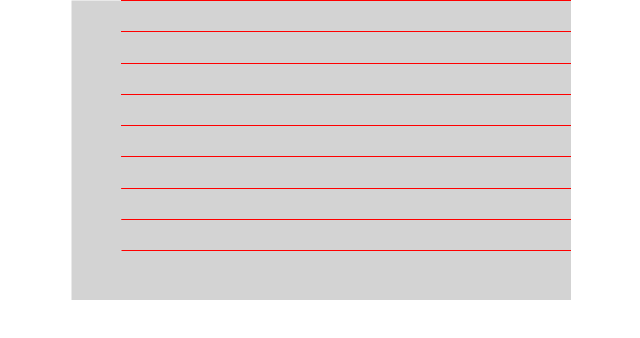
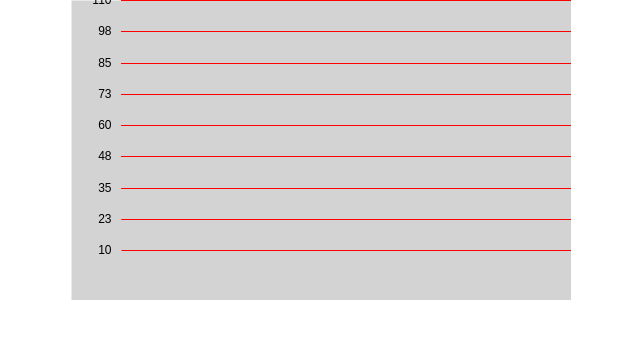
Before and after one commit to t4sk/react-canvas-time-series, a React (Create React App) app: page / in a window 1280 px wide. Shown: the top 338 px of the page, without its empty margins (319-959 px from the left). Built offline with nearby package versions, Linux system fonts and the light colour scheme.

Commit message:
remove linear

```diff
--- a/src/candlestick/background.js
+++ b/src/candlestick/background.js
@@ -1,4 +1,4 @@
-import {round, linearTransformer} from '../common/util'
+import {round, linear} from '../common/util'
 
 function drawHorizontalLines(ctx, props) {
   const {
@@ -10,7 +10,7 @@ function drawHorizontalLines(ctx, props) {
   const width = ctx.canvas.width - props.background.yAxisPaddRight
   const height = ctx.canvas.height - volumeBarChart.height - props.background.xAxisPaddBottom
   const interval = height / props.background.numHorizontalIntervals
-  const toY = linearTransformer({
+  const toY = linear({
     dy: yMax - yMin,
     dx: height,
     y0: yMin,
@@ -44,7 +44,7 @@ function drawVerticalLines(ctx, props) {
   const width = ctx.canvas.width - props.background.yAxisPaddRight
   const height = ctx.canvas.height - props.background.xAxisPaddBottom
   const interval = width / props.background.numVerticalIntervals
-  const toX = linearTransformer({
+  const toX = linear({
     dy: xMax - xMin,
     dx: width,
     y0: xMin,
--- a/src/candlestick/data.js
+++ b/src/candlestick/data.js
@@ -1,4 +1,4 @@
-import {round, linearTransformer} from '../common/util'
+import {round, linear} from '../common/util'
 
 function drawCandlestick(ctx, props, price) {
   const {width, scaleY, toCanvasX, toCanvasY} = props
@@ -48,13 +48,13 @@ function drawCandlesticks(ctx, props, data) {
   } = props
   const height = ctx.canvas.height - volumeBarChart.height
 
-  const toCanvasX = linearTransformer({
+  const toCanvasX = linear({
     dy: ctx.canvas.width,
     dx: xMax - xMin,
     y0: -ctx.canvas.width * xMin / (xMax - xMin),
   })
 
-  const toCanvasY = linearTransformer({
+  const toCanvasY = linear({
     dy: -height,
     dx: yMax - yMin,
     y0: height * yMax / (yMax - yMin)
@@ -84,7 +84,7 @@ function drawVolumesBarChart(ctx, props, data) {
     volumeBarChart,
   } = props
 
-  const toCanvasX = linearTransformer({
+  const toCanvasX = linear({
     dy: ctx.canvas.width,
     dx: xMax - xMin,
     y0: -ctx.canvas.width * xMin / (xMax - xMin),
@@ -92,7 +92,7 @@ function drawVolumesBarChart(ctx, props, data) {
 
   const maxVolume = Math.max(...data.map(price => price.volume))
 
-  const toCanvasHeight = linearTransformer({
+  const toCanvasHeight = linear({
     dy: volumeBarChart.height,
     dx: maxVolume,
     y0: 0,
--- a/src/common/background-test-render.js
+++ b/src/common/background-test-render.js
@@ -71,11 +71,11 @@ BackgroundTestRender.defaultProps = {
       },
       axis: {
         at: "left",
-        // label: {
-        //   color: "",
-        //   font: "",
-        //   render: x => x,
-        // }
+        label: {
+          font: "12px Arial",
+          color: "black",
+          render: x => x,
+        },
         width: 50,
       },
       intervals: 8,
--- a/src/common/background.js
+++ b/src/common/background.js
@@ -1,4 +1,16 @@
-import {round, linearTransformer} from './util'
+//@flow
+import {round, linear} from './util'
+
+function getYAxisTextAlign(props) {
+  switch(props.y.axis.at) {
+    case 'left':
+      return 'right'
+    case 'right':
+      return 'left'
+    default:
+      throw new Error(`invalid y.axis.at ${props.y.axis.at}`)
+  }
+}
 
 function getYAxisCanvasX(props) {
   switch(props.y.axis.at) {
@@ -21,15 +33,15 @@ function drawYLines(ctx, props) {
   ctx.strokeStyle = props.y.line.color
 
   // style labels
-  // ctx.font = "12px Arial"
-  // ctx.fillStyle = "black"
-  // ctx.textBaseline = "middle"
-  // ctx.textAlign = "center"
+  ctx.font = props.y.axis.label.font
+  ctx.fillStyle = props.y.axis.label.color
+  ctx.textBaseline = "middle"
+  ctx.textAlign = getYAxisTextAlign(props)
 
   const width = ctx.canvas.width - props.y.axis.width
   const height = ctx.canvas.height - props.x.axis.height
   const interval = height / props.y.intervals
-  const toY = linearTransformer({
+  const toY = linear({
     dy: yMax - yMin,
     dx: height,
     y0: yMin,
@@ -46,8 +58,8 @@ function drawYLines(ctx, props) {
     ctx.stroke()
 
     // draw text
-    // const y = round(toY((props.y.intervals - i) * interval))
-    // ctx.fillText(y, canvasX - 10, canvasY)
+    const y = round(toY((props.y.intervals - i) * interval))
+    ctx.fillText(props.y.axis.label.render(y), canvasX - 10, canvasY)
   }
 }
 
--- a/src/common/util.js
+++ b/src/common/util.js
@@ -11,23 +11,10 @@ export function round(x: number): number {
 type LinearArgs = {
   dx: number,
   dy: number,
-  x: number,
   y0: number,
 }
 
-export function linear({dx, dy, x, y0}: LinearArgs): number {
-  return dy / dx * x + y0
-}
-
-type LinearTransformerArgs = {
-  dx: number,
-  dy: number,
-  y0: number,
-}
-
-export function linearTransformer(
-  {dx, dy, y0}: LinearTransformerArgs
-): (x: number) => number {
+export function linear({dx, dy, y0}: LinearTransformerArgs): (x: number) => number {
   const df = dy / dx
   return x => df * x + y0
 }
--- a/src/price-graph/background.js
+++ b/src/price-graph/background.js
@@ -1,4 +1,4 @@
-import {round, linearTransformer} from '../common/util'
+import {round, linear} from '../common/util'
 
 function drawHorizontalLines(ctx, props) {
   const {
@@ -9,7 +9,7 @@ function drawHorizontalLines(ctx, props) {
   const width = ctx.canvas.width - props.background.yAxisPaddRight
   const height = ctx.canvas.height - props.background.xAxisPaddBottom
   const interval = height / props.background.numHorizontalIntervals
-  const toY = linearTransformer({
+  const toY = linear({
     dy: yMax - yMin,
     dx: height,
     y0: yMin,
@@ -35,7 +35,7 @@ function drawVerticalLines(ctx, props) {
   const width = ctx.canvas.width - props.background.yAxisPaddRight
   const height = ctx.canvas.height - props.background.xAxisPaddBottom
   const interval = width / props.background.numVerticalIntervals
-  const toX = linearTransformer({
+  const toX = linear({
     dy: xMax - xMin,
     dx: width,
     y0: xMin,
--- a/src/price-graph/data.js
+++ b/src/price-graph/data.js
@@ -1,4 +1,4 @@
-import {round, linearTransformer} from '../common/util'
+import {round, linear} from '../common/util'
 
 function drawLineGraph(ctx, props, data) {
   const {
@@ -10,13 +10,13 @@ function drawLineGraph(ctx, props, data) {
   } = props
   const height = ctx.canvas.height
 
-  const toCanvasX = linearTransformer({
+  const toCanvasX = linear({
     dy: ctx.canvas.width,
     dx: xMax - xMin,
     y0: -ctx.canvas.width * xMin / (xMax - xMin),
   })
 
-  const toCanvasY = linearTransformer({
+  const toCanvasY = linear({
     dy: -height,
     dx: yMax - yMin,
     y0: height * yMax / (yMax - yMin)
```
Also changed, not shown: 1 other file (tests, documents, lock files or other folders).
